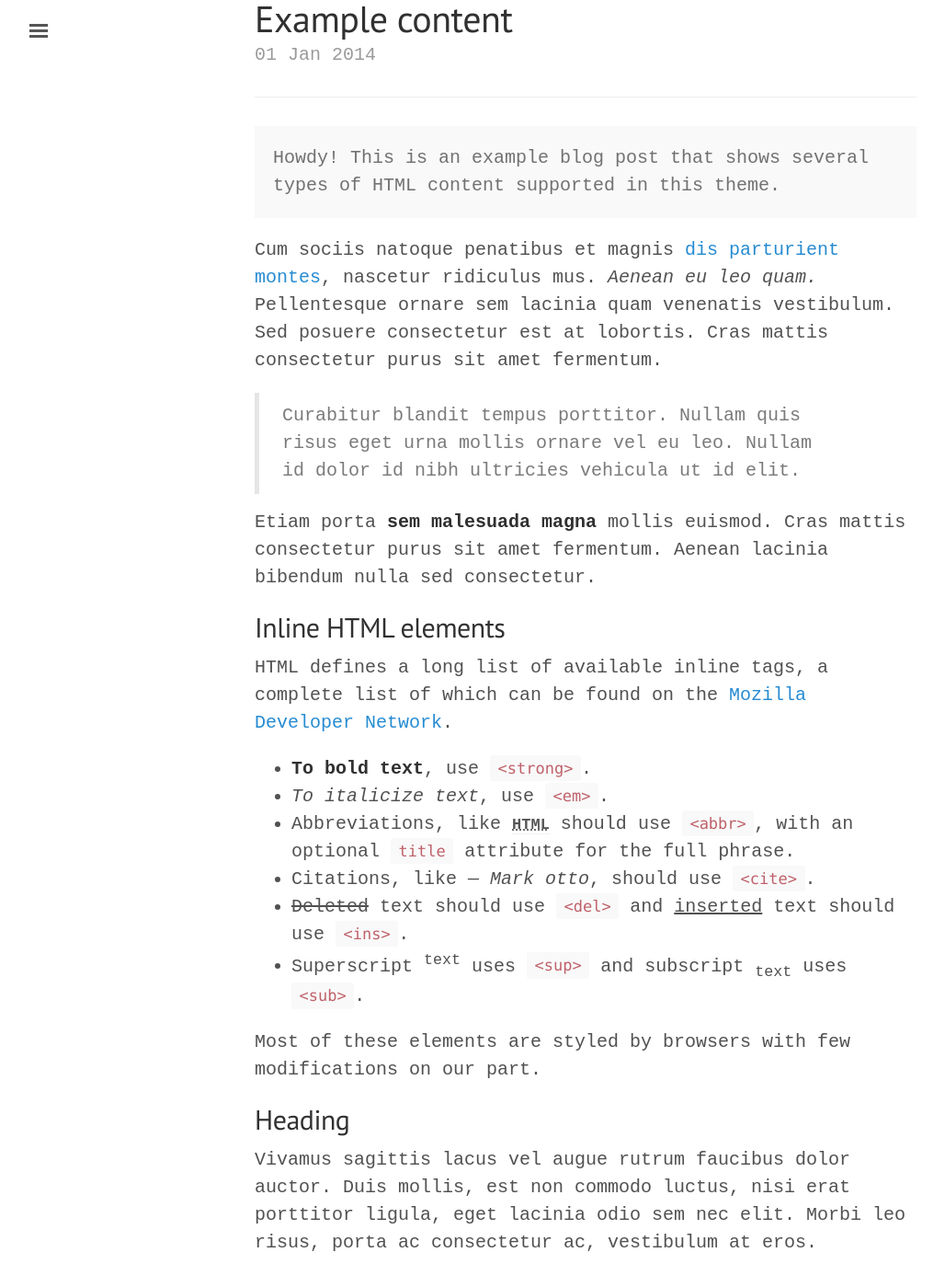
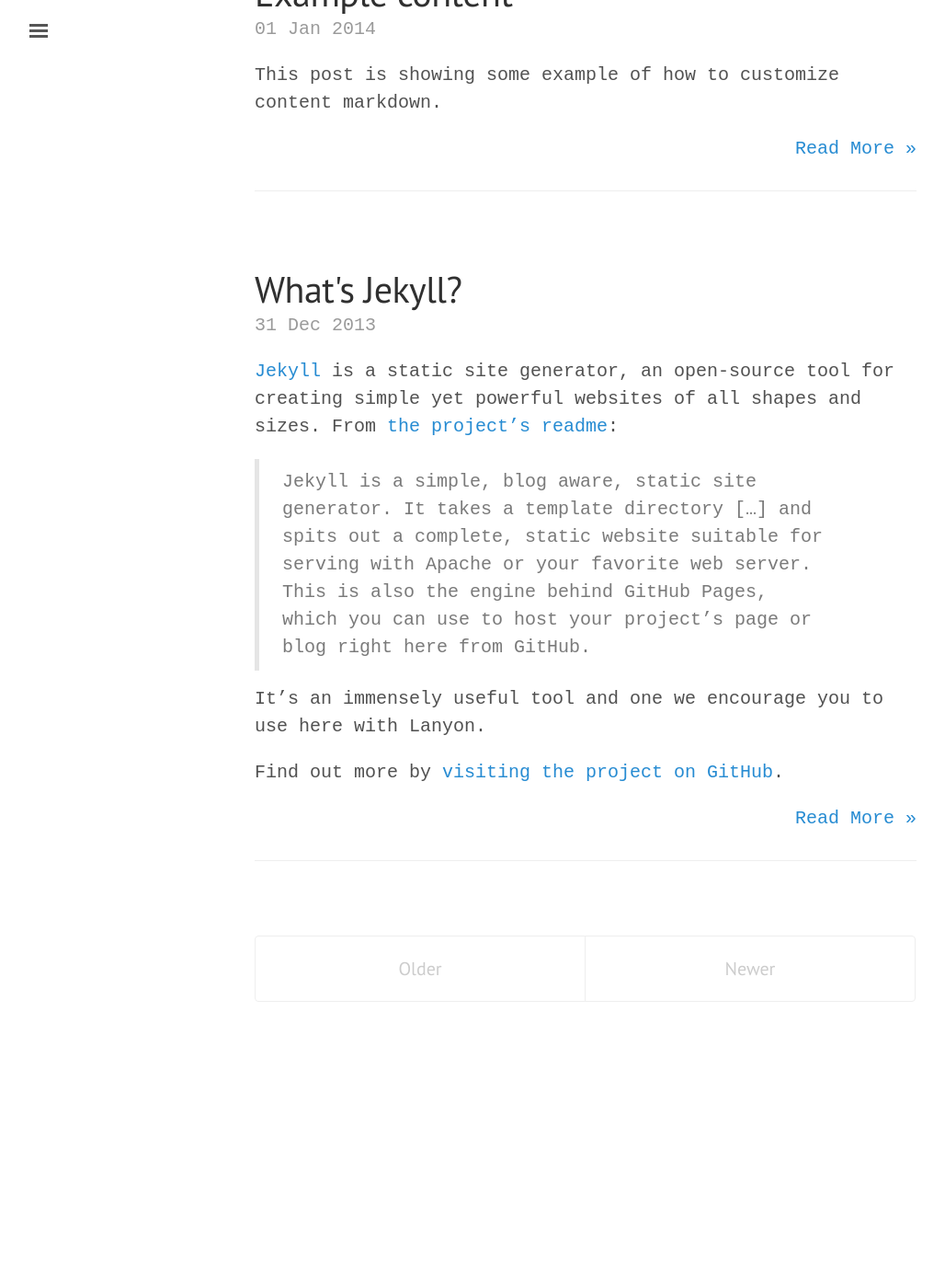
Before and after one commit to mfirhas/mfathirirhas.github.io, a Jekyll site: the page built from index.html, in a window 1280 px wide and 1400 px high, scrolled down 573 px. Shown: the whole window at 92% size, without its empty margins (3-1031 px from the left). Built offline with Jekyll 4.4.1, drawn with Linux system fonts in a browser that asks for light colours; the list of posts is cut into pages by our own code; comment, search, counter and statistics services are not loaded; after the commit the page ends 1722 px from its top, so only the background shows below that; some of the changed text lies outside the part shown.

Commit message:
Add Summary for each Posts

```diff
--- a/_config.yml
+++ b/_config.yml
@@ -4,6 +4,7 @@
 # Use of `relative_permalinks` ensures post links from the index work properly.
 permalink:           pretty
 relative_permalinks: false
+excerpt_separator:   _____
 
 # Setup
 title:               MFI
--- a/_posts/2014-01-01-example-content.md
+++ b/_posts/2014-01-01-example-content.md
@@ -4,6 +4,9 @@
 categories: Content-Markdown
 ---
 
+This post is showing some example of how to customize content markdown.
+
+_____
 
 <div class="message">
   Howdy! This is an example blog post that shows several types of HTML content supported in this theme.
@@ -118,6 +121,6 @@
 
 Nullam id dolor id nibh ultricies vehicula ut id elit. Sed posuere consectetur est at lobortis. Nullam quis risus eget urna mollis ornare vel eu leo.
 
------
+
 
 Want to see something else added? <a href="https://github.com/poole/poole/issues/new">Open an issue.</a>
--- a/index.html
+++ b/index.html
@@ -7,14 +7,15 @@
   {% for post in paginator.posts %}
   <div class="post">
     <h1 class="post-title">
-      <a href="{{ site.url }}{{ post.url }}">
+      <a href="{{ site.url }}{{ post.url }}" target=_blank>
         {{ post.title }}
       </a>
     </h1>
 
     <span class="post-date">{{ post.date | date_to_string }}</span></hr>
-    <hr>
-    {{ post.content }}
+    <!-- {{ post.content }} -->
+    {{ post.excerpt}}
+    <p align="right"><a href="{{ site.url }}{{ post.url }}">Read More &raquo</a></p>
     <hr>
   </div>
   {% endfor %}
```
Also changed, not shown: _posts/2016-09-10-first-post.md (+0 -2 lines).
